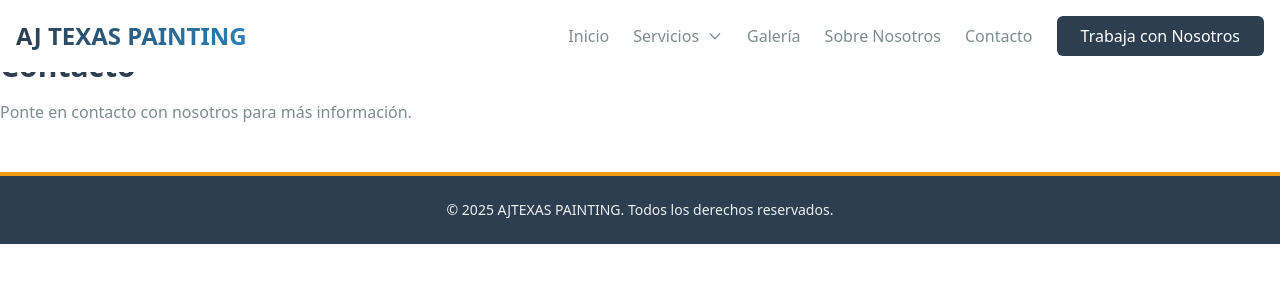
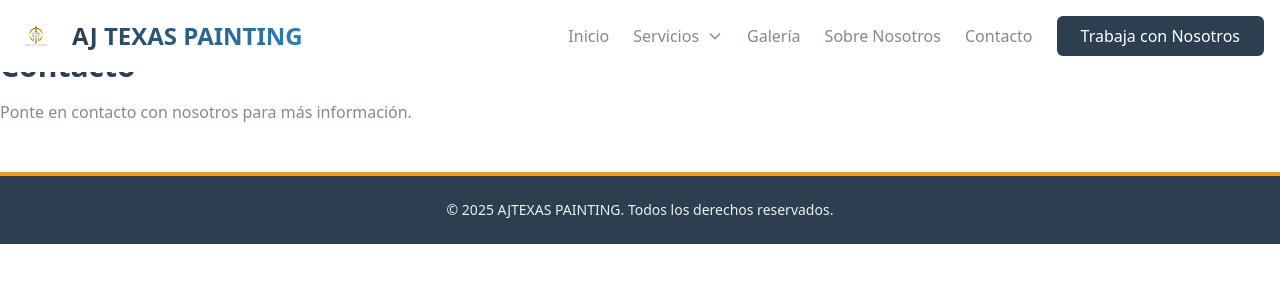
Before and after one commit to davlland/AJTEXAS-PAINTING, a React (Vite) app: page /contacto in a window 1280 px wide. Shown: the top 300 px of the page. Built offline with nearby package versions, Linux system fonts and the light colour scheme.

Commit message:
feat: agregar imagen logo

```diff
--- a/src/components/Header.jsx
+++ b/src/components/Header.jsx
@@ -39,9 +39,14 @@
           <div className="w-full lg:w-auto flex justify-between items-center">
             <Link
               to="/"
-              className="group relative"
+              className="group relative flex items-center gap-4"
               aria-label="Ir a inicio"
             >
+              <img
+                src="/images/logo.png"
+                alt="AJ Texas Painting Logo"
+                className="h-10 w-auto object-contain"
+              />
               <h1 className="text-2xl font-bold bg-gradient-to-r from-primario to-secundario bg-clip-text text-transparent transition-all duration-300 group-hover:from-secundario group-hover:to-primario">
                 AJ TEXAS PAINTING
               </h1>
```
Also changed, not shown: public/images/logo.png (added).
